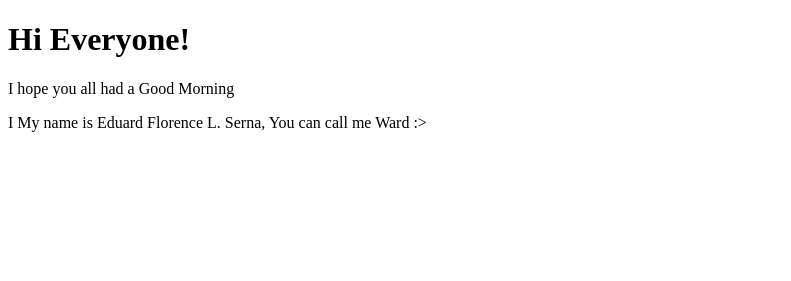
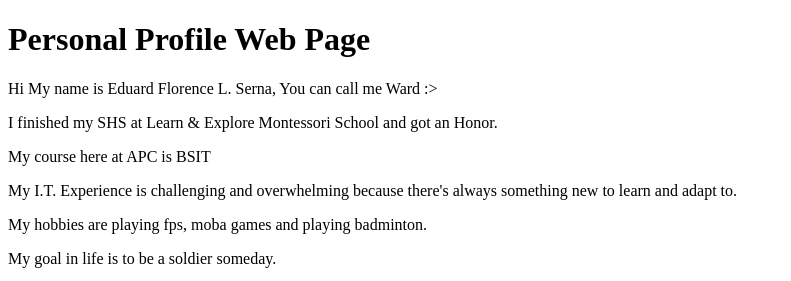
Before and after one commit to efl-ward/Webprog-IT242-HTML-Lessons, a plain HTML site: page my introduction.html in a window 1280 px wide. Shown: the top 281 px of the page, without its empty margins (0-791 px from the left). Drawn offline with Linux system fonts and the light colour scheme.

Commit message:
Update my introduction.html

```diff
--- a/my introduction.html
+++ b/my introduction.html
@@ -5,8 +5,13 @@
 </head>
 <body>
 
-<h1>Hi Everyone!</h1>
-<p>I hope you all had a Good Morning</p>
-<p>I My name is Eduard Florence L. Serna, You can call me Ward :> </p>
+<h1>Personal Profile Web Page</h1>
+<p> Hi My name is Eduard Florence L. Serna, You can call me Ward :> </p>
+<p> I finished my SHS at Learn & Explore Montessori School and got an Honor. </p>
+<p> My course here at APC is BSIT </p>
+<p> My I.T. Experience is challenging and overwhelming because there's always something new to learn and adapt to.</p>
+  <p>My hobbies are playing fps, moba games and playing badminton. </p>
+  <p> My goal in life is to be a soldier someday. </p>
+  <img src="img_girl.jpg" width="500" height="600">
 </body>
 </html>
```
